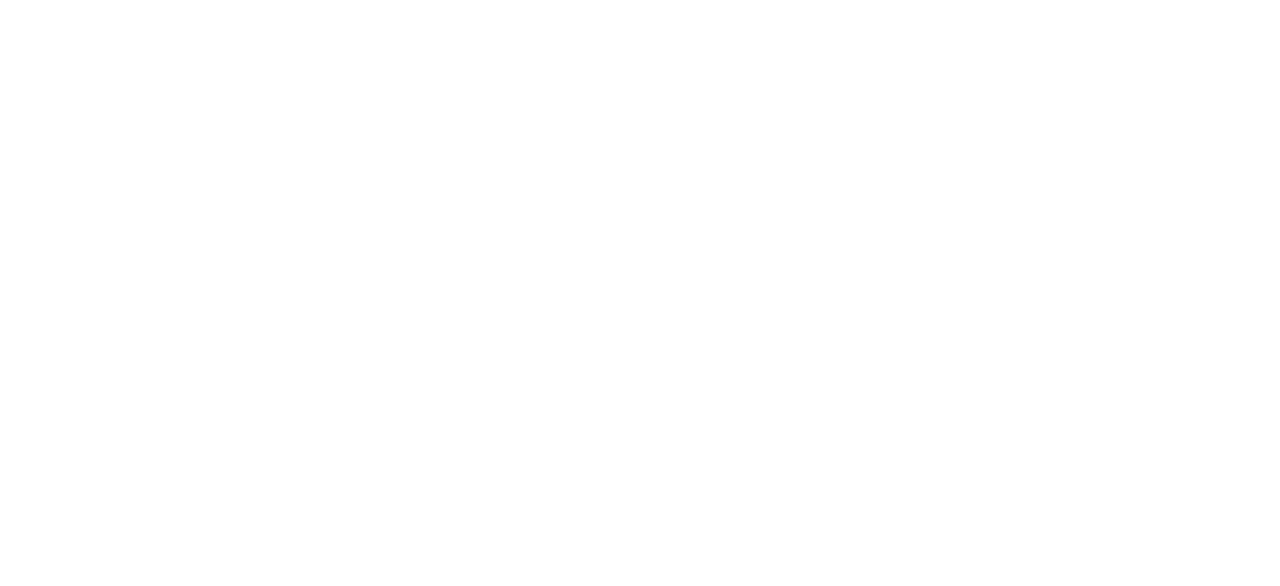
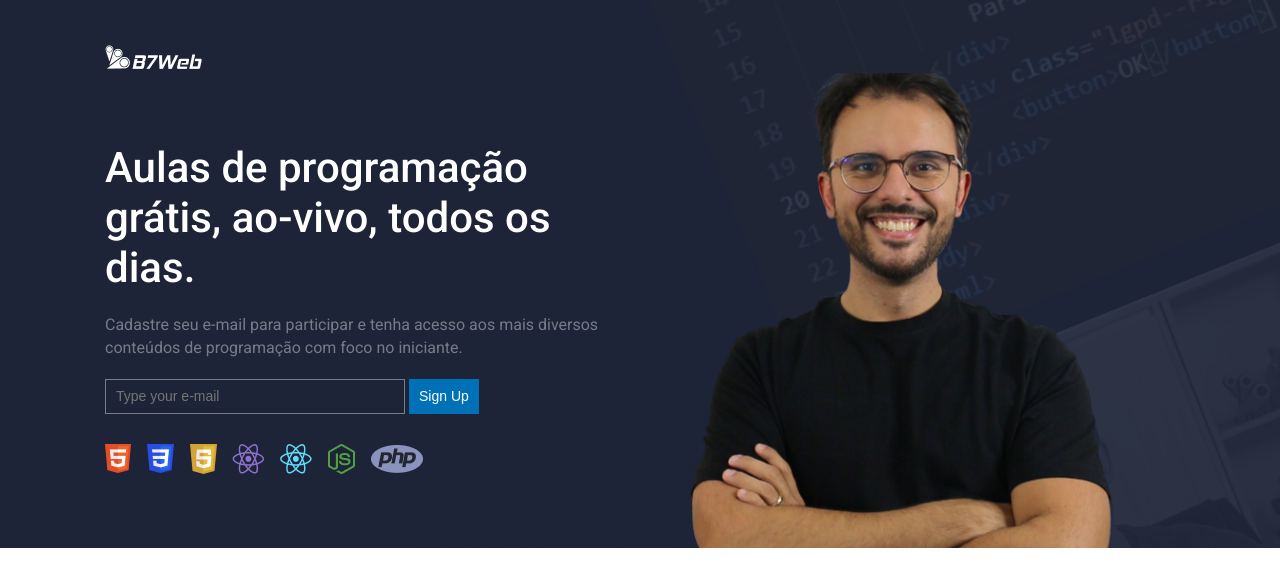
Before and after one commit to fennawake/capture-page-html-css, a plain HTML site: page index.html in a window 1280 px wide. Drawn offline with Linux system fonts and the light colour scheme.

Commit message:
Section Hero [index.html] and include some images to assets -- DONE

```diff
--- /dev/null
+++ b/assets/css/style.css
@@ -0,0 +1,98 @@
+/***** FONTS *****/
+
+/* ROBOTO - font-family: 'Roboto', sans-serif; */
+@import url('https://fonts.googleapis.com/css2?family=Roboto:wght@400;500;700&display=swap');
+
+
+/***** RESET *****/
+* {
+  box-sizing: border-box;
+}
+body {
+  margin: 0;
+  padding: 0;
+  font-family: 'Roboto', sans-serif;
+}
+
+
+/***** SECTION HERO *****/
+
+.hero {
+  background-color: #1d2437;
+  background-image: url(../images/bg-hero.png);
+}
+
+.hero .container--hero {
+  max-width: 1070px;
+  margin: auto;
+  color: #fff;
+}
+
+.hero .container--hero header {
+  padding-top: 45px;
+}
+
+.hero .container--hero .hero--area {
+  display: flex;
+}
+
+.hero .container--hero .hero--area .content--hero {
+  flex: 1;
+}
+
+.hero .container--hero .content--hero h1 {
+  margin: 0;
+  margin-top: 70px;
+  margin-bottom: 20px;
+  font-size: 42px;
+  font-weight: 500;
+  line-height: 50px;
+  color: #fff;
+}
+
+.hero .container--hero .hero--area .content--hero .subtitle {
+  font-size: 16px;
+  font-weight: 400;
+  line-height: 23px;
+  color: rgba(255, 255, 255, 0.4);
+}
+
+.hero .container--hero .hero--area .content--hero .form {
+  margin-top: 20px;
+  margin-bottom: 30px;
+}
+
+.hero .container--hero .hero--area .content--hero .form input {
+  border: 1px solid rgba(255, 255, 255, 0.4);
+  background-color: transparent;
+  padding: 5px 10px;
+  width: 300px;
+  font-size: 14px;
+  line-height: 23px;
+  color: #fff;
+  outline: none;
+}
+
+.hero .container--hero .hero--area .content--hero .form button {
+  background-color: #0071B7;
+  padding: 6px 10px;
+  border: none;
+  color: ;
+  font-weight: 400;
+  font-size: 14px;
+  line-height: 23px;
+  align: center;
+  color: #fff;
+}
+
+.hero .container--hero .hero--area .content--hero .techs {
+  display: inline-block;
+  margin-bottom: 70px;
+}
+
+.hero .container--hero .hero--area .image--hero {
+  flex: 1;
+  background-image: url(../images/hero.png);
+  background-position-y: bottom;
+  background-size: 100% auto;
+}
--- a/index.html
+++ b/index.html
@@ -4,11 +4,35 @@
 		<meta charset="UTF-8" />
 		<meta http-equiv="X-UA-Compatible" content="IE=edge" />
 		<meta name="viewport" content="width=device-width, initial-scale=1.0" />
+		<link rel="stylesheet" href="/assets/css/style.css" />
 		<title>Capture Page</title>
 	</head>
 	<body>
-		<section>
-			<header></header>
+		<section class="hero">
+			<div class="container--hero">
+				<header>
+					<a href="./"><img src="assets/images/logo.png" alt="" /></a>
+				</header>
+				<div class="hero--area">
+					<div class="content--hero">
+						<h1>Aulas de programação grátis, ao-vivo, todos os dias.</h1>
+						<div class="subtitle">
+							Cadastre seu e-mail para participar e tenha acesso aos mais
+							diversos conteúdos de programação com foco no iniciante.
+						</div>
+						<div class="form">
+							<form action="#">
+								<input type="email" placeholder="Type your e-mail" />
+								<button>Sign Up</button>
+							</form>
+						</div>
+						<div class="techs">
+							<img src="/assets/images/techs.png" alt="" />
+						</div>
+					</div>
+					<div class="image--hero"></div>
+				</div>
+			</div>
 		</section>
 
 		<footer></footer>
```
Also changed, not shown: assets/images/bg-hero.png (added), assets/images/hero.png (added), assets/images/logo.png (added), assets/images/techs.png (added).
